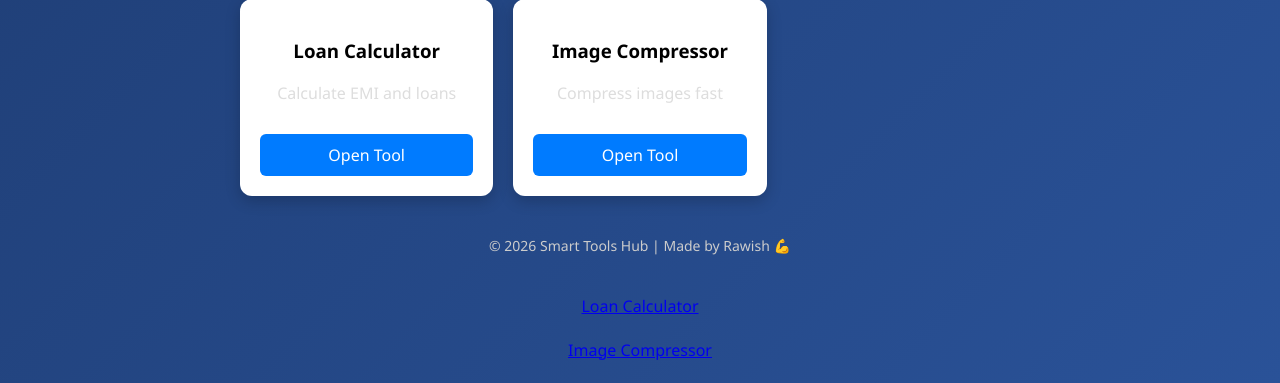
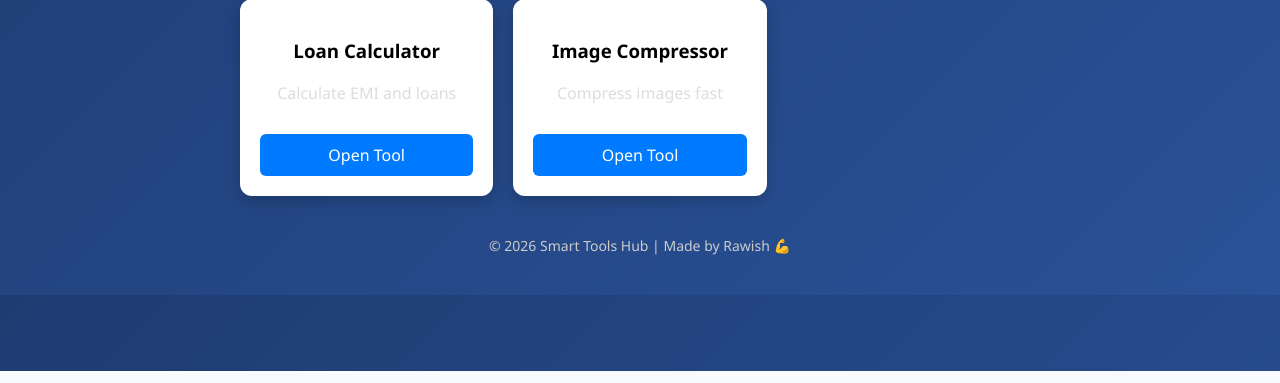
Before and after one commit to Rawish007/Smart-Tools-Hub, a Flask app: page / in a window 1280 px wide. Shown: the part 429-812 px from the top of the page. Run offline with Flask 3, Linux system fonts and the light colour scheme.

Commit message:
index.html

```diff
--- a/templates/index.html
+++ b/templates/index.html
@@ -116,8 +116,7 @@
 </div>
 
 </body>
-</html>    <a href="/loan">Loan Calculator</a><br><br>
-    <a href="/image-compressor">Image Compressor</a><br><br>
+</html>
 
 </body>
 </html>
```
